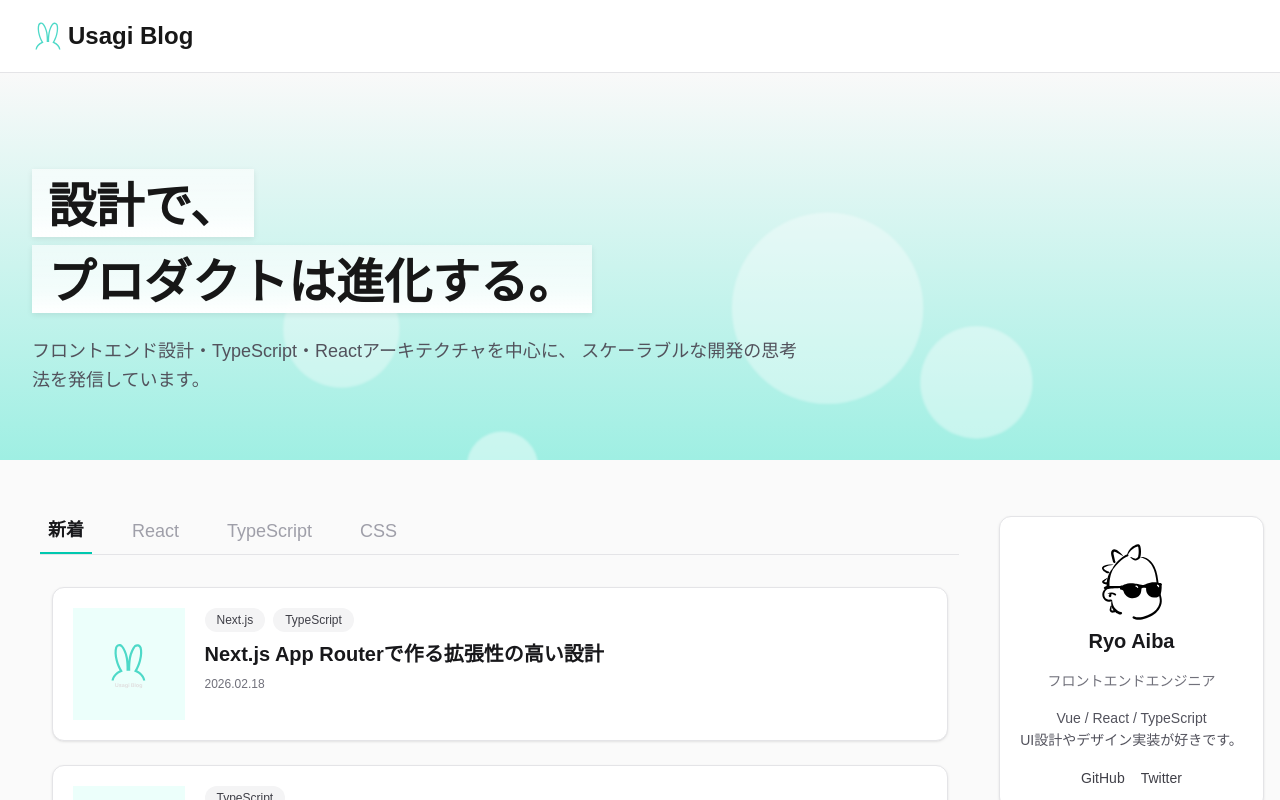
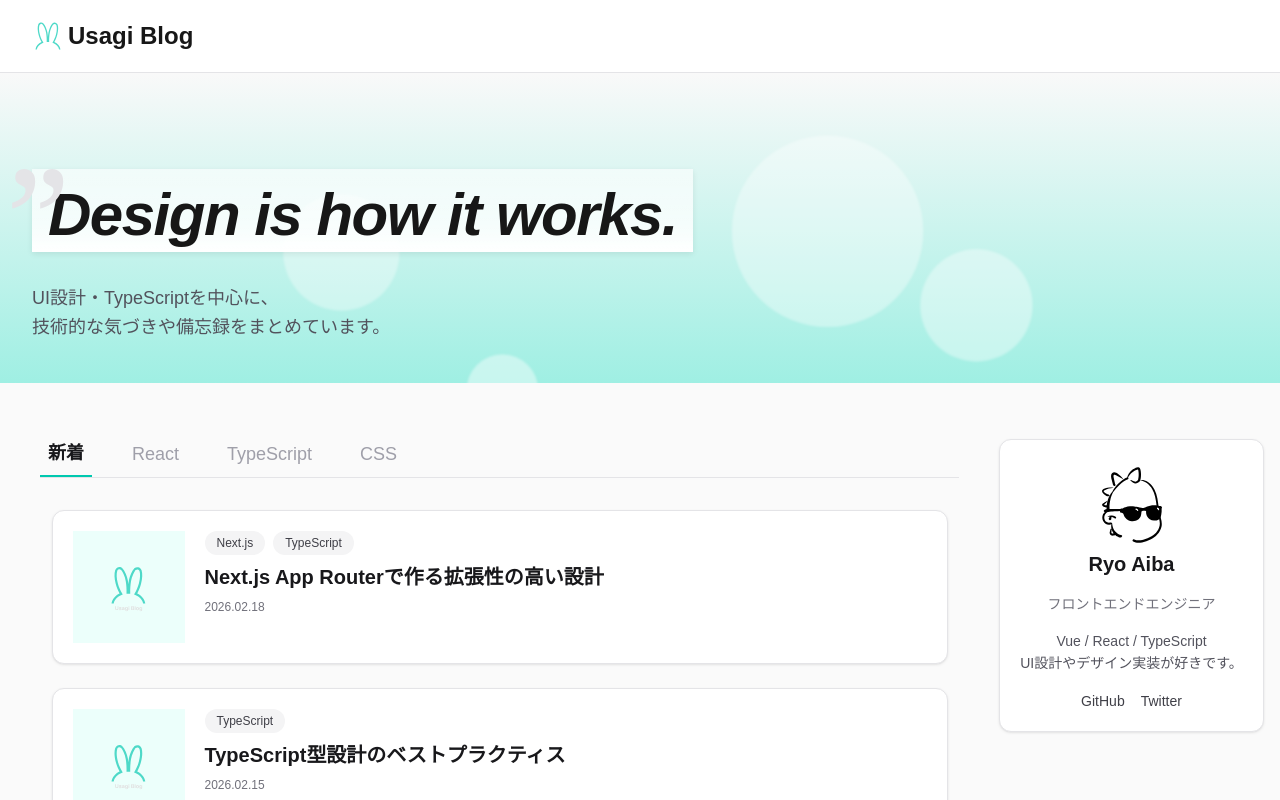
Before and after one commit to Apple-cake/next-tech-blog, a Next.js app: page / in a window 1280 px wide. Shown: the top 800 px of the page. Built offline with nearby package versions, Linux system fonts and the light colour scheme.

Commit message:
ヒーローセクション更新

```diff
--- a/components/layout/HeroSection.tsx
+++ b/components/layout/HeroSection.tsx
@@ -12,9 +12,9 @@ export default function HeroSection() {
         -translate-x-1/2
         overflow-hidden
         pt-12
-        pb-8
+        pb-6
         md:pt-24
-        md:pb-16
+        md:pb-10
         md:mb-4
       "
     >
@@ -29,16 +29,18 @@ export default function HeroSection() {
 
       <div className="max-w-7xl mx-auto px-6 md:px-8">
         <div className="max-w-3xl">
-          <h1 className="relative text-2xl md:text-5xl font-bold mb-2 leading-tight hero-heading">
-            設計で、
-          </h1>
-          <h1 className="relative text-2xl md:text-5xl font-bold mb-6 leading-tight hero-heading">
-            プロダクトは進化する。
-          </h1>
+          <blockquote className="relative mb-4 md:mb-8">
+            <span className="absolute -left-2 -top-2 md:-left-6 md:-top-6 text-6xl md:text-[140px] text-zinc-200 font-serif select-none">
+              ”
+            </span>
+            <h1 className="text-2xl md:text-6xl font-bold leading-tight  italic tracking-tight hero-heading">
+              Design is how it works.
+            </h1>
+          </blockquote>
 
           <p className="text-zinc-600 text-sm md:text-lg leading-relaxed">
-            フロントエンド設計・TypeScript・Reactアーキテクチャを中心に、
-            スケーラブルな開発の思考法を発信しています。
+            UI設計・TypeScriptを中心に、<br/>
+            技術的な気づきや備忘録をまとめています。
           </p>
         </div>
       </div>
```
